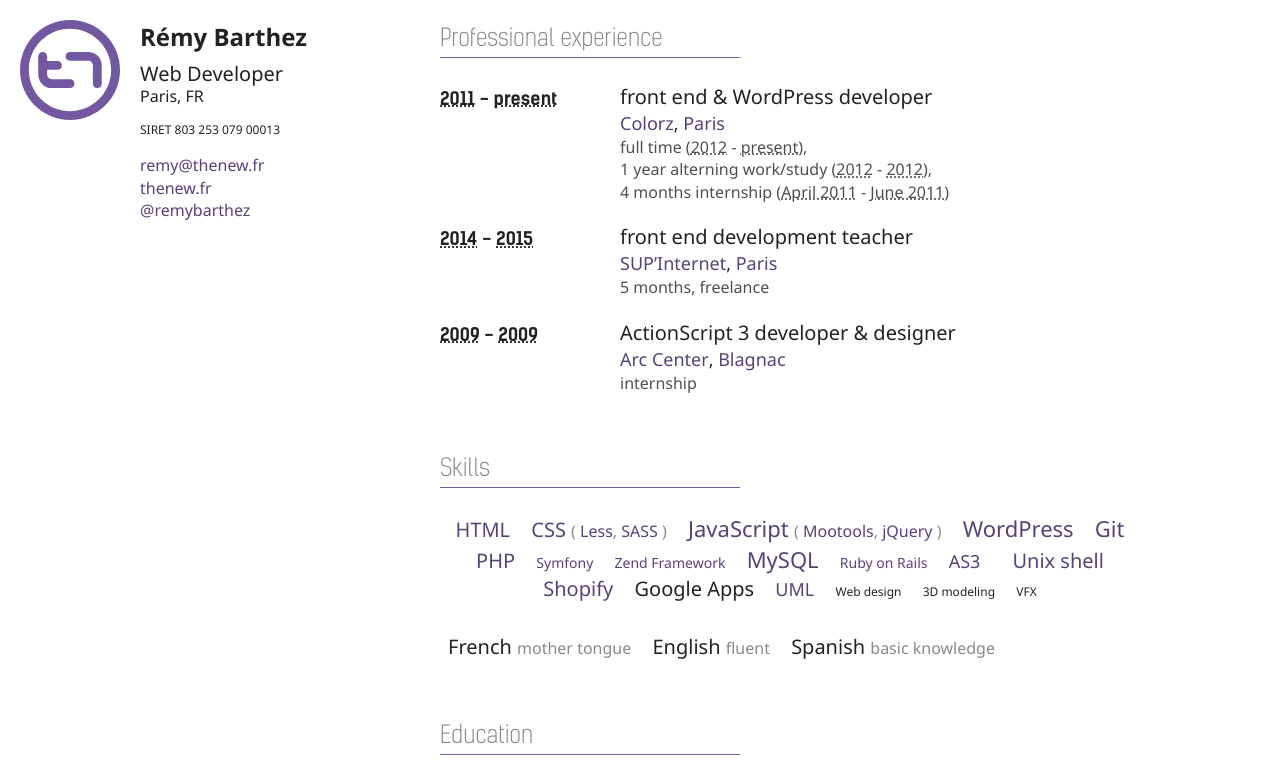
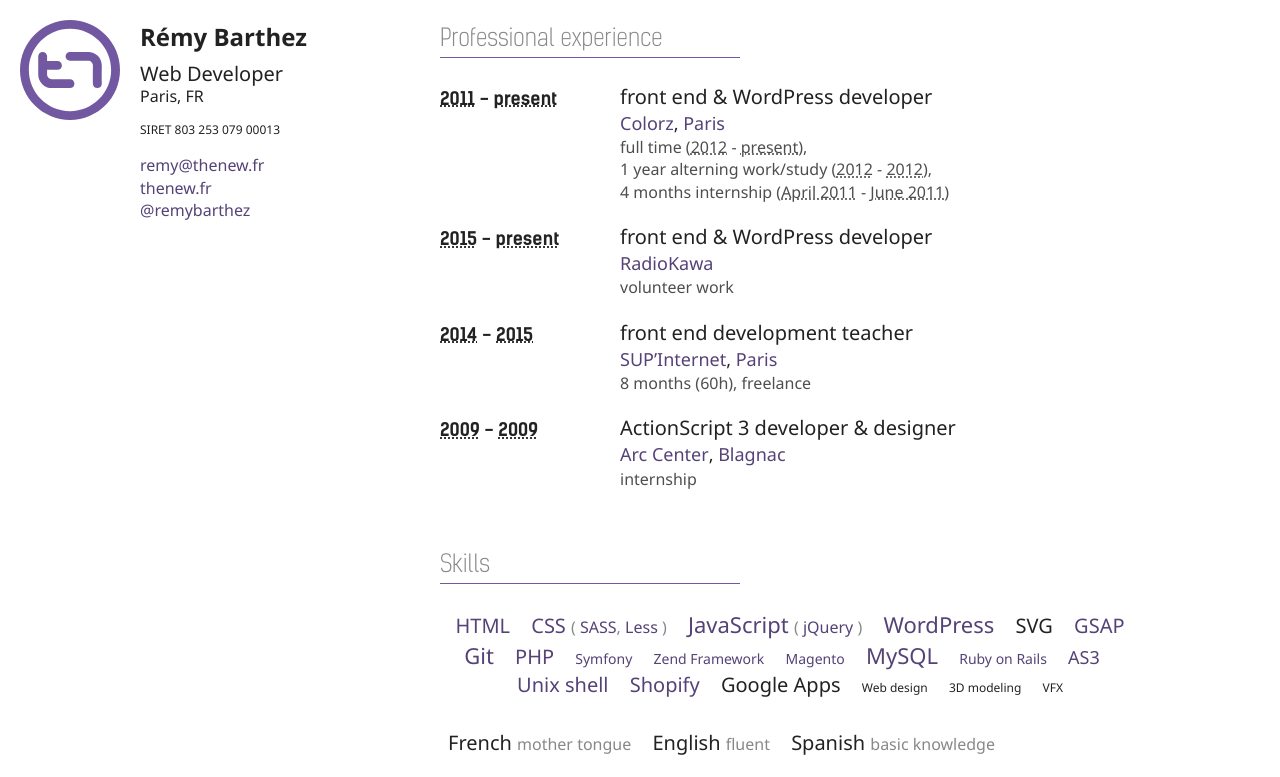
Before and after one commit to thenew/resume, a plain HTML site: page index.html in a window 1280 px wide. Shown: the top 777 px of the page. Drawn offline with Linux system fonts and the light colour scheme.

Commit message:
update content

```diff
--- a/index.html
+++ b/index.html
@@ -540,14 +540,27 @@ a:hover {
                     </li>
                     <li class="experience vevent vcard cf">
                         <div class="dates">
+                            <abbr class="dtstart" title="2015-05-23">2015</abbr> -
+                            <abbr class="dtend" title="">present</abbr>
+                        </div>
+                        <div class="information">
+                            <div class="title summary">front end &amp; WordPress developer</div>
+                            <div class="org summary"><a href="http://www.radiokawa.com/">RadioKawa</a></div>
+                            <p class="description">
+                                volunteer work
+                            </p>
+                        </div>
+                    </li>
+                    <li class="experience vevent vcard cf">
+                        <div class="dates">
                             <abbr class="dtstart" title="2014-10-14">2014</abbr> -
-                            <abbr class="dtend" title="2015-02-04">2015</abbr>
+                            <abbr class="dtend" title="2015-12-18">2015</abbr>
                         </div>
                         <div class="information">
                             <div class="title summary">front end development teacher</div>
                             <div class="org summary"><a href="http://www.supinternet.fr/">SUP’Internet</a>, <a href="http://www.openstreetmap.org/?mlat=48.86629&mlon=2.37351#map=19/48.86629/2.37351">Paris</a></div>
                             <p class="description">
-                                5 months, freelance
+                                8 months (60h), freelance
                             </p>
                         </div>
                     </li>
@@ -572,25 +585,26 @@ a:hover {
                 <ul class="skills">
                     <li><a class="skill" rel="tag" href="http://en.wikipedia.org/wiki/HTML">HTML</a></li>
                     <li><a class="skill" rel="tag" href="http://en.wikipedia.org/wiki/Cascading_Style_Sheets">CSS</a> <span class="level">(
-                        <a rel="tag" href="http://lesscss.org/">Less</a>,
-                        <a rel="tag" href="http://sass-lang.com/">SASS</a>
+                        <a rel="tag" href="http://sass-lang.com/">SASS</a>,
+                        <a rel="tag" href="http://lesscss.org/">Less</a>
                         )</span></li>
                     <li><a class="skill skill-em-1" rel="tag" href="http://en.wikipedia.org/wiki/JavaScript">JavaScript</a> <span class="level">(
-                    <a class="skill" rel="tag" href="http://mootools.net">Mootools</a>,
                     <a class="skill" rel="tag" href="http://jquery.com">jQuery</a>
                     )</span></li>
                     <li><a class="skill skill-em-1" rel="tag" href="https://wordpress.org">WordPress</a></li>
+                    <li><span class="skill skill-em-2" rel="tag">SVG</span></li>
+                    <li><a class="skill skill-em-2" rel="tag" href="http://greensock.com/gsap">GSAP</a></li>
                     <li><a class="skill skill-em-1" rel="tag" href="http://en.wikipedia.org/wiki/Git_(software)">Git</a></li>
                     <li><a class="skill skill-em-2" rel="tag" href="http://en.wikipedia.org/wiki/PHP">PHP</a></li>
                     <li><a class="skill skill-em-4" rel="tag" href="http://symfony.com/">Symfony</a></li>
                     <li><a class="skill skill-em-4" rel="tag" href="http://framework.zend.com/">Zend Framework</a></li>
+                    <li><a class="skill skill-em-4" rel="tag" href="https://magento.com/">Magento</a></li>
                     <li><a class="skill skill-em-1" rel="tag" href="http://en.wikipedia.org/wiki/MySQL">MySQL</a></li>
                     <li><a class="skill skill-em-4" rel="tag" href="http://rubyonrails.org/">Ruby on Rails</a></li>
                     <li><a class="skill skill-em-3" rel="tag" href="http://fr.wikipedia.org/wiki/ActionScript">AS3</a><li>
                     <li><a class="skill skill-em-2" rel="tag" href="http://en.wikipedia.org/wiki/Unix_shell">Unix shell</a></li>
                     <li><a class="skill skill-em-2" rel="tag" href="http://shopify.com">Shopify</a></li>
                     <li><span class="skill skill-em-2" rel="tag">Google Apps</span></li>
-                    <li><a class="skill skill-em-3" rel="tag" href="http://en.wikipedia.org/wiki/Unified_Modeling_Language">UML</a></li>
                     <li><span class="skill skill-em-5" rel="tag">Web design</span></li>
                     <li><span class="skill skill-em-5" rel="tag">3D modeling</span></li>
                     <li><span class="skill skill-em-5" rel="tag">VFX</span></li>
@@ -674,7 +688,11 @@ a:hover {
             <div class="section others-section hidden-print">
                 <h2 class="section-title">Other versions: </h2>
                 <a class="" href="pdf/remy_barthez_resume.pdf" download>pdf</a>,
-                <a class="" href="pdf/remy_barthez_cv.pdf" download>français (vieux)</a>
+            </div>
+
+            <div class="section others-section hidden-print">
+                <h2 class="section-title">See also: </h2>
+                <a href="http://madeby.thenew.fr/" target="_blank">portfolio</a>
             </div>
 
         </div>
```
